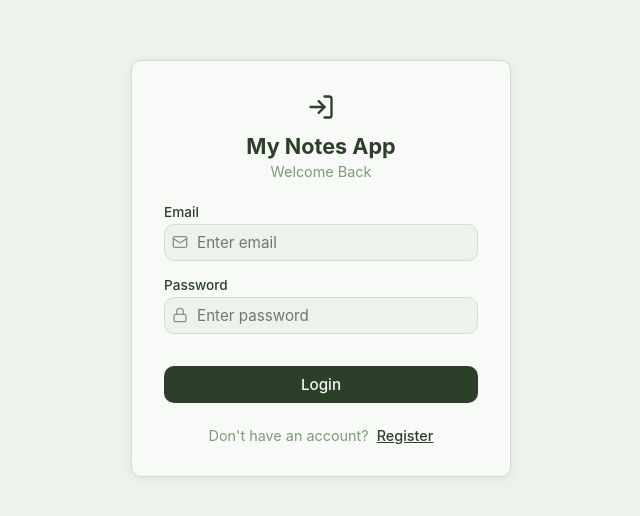
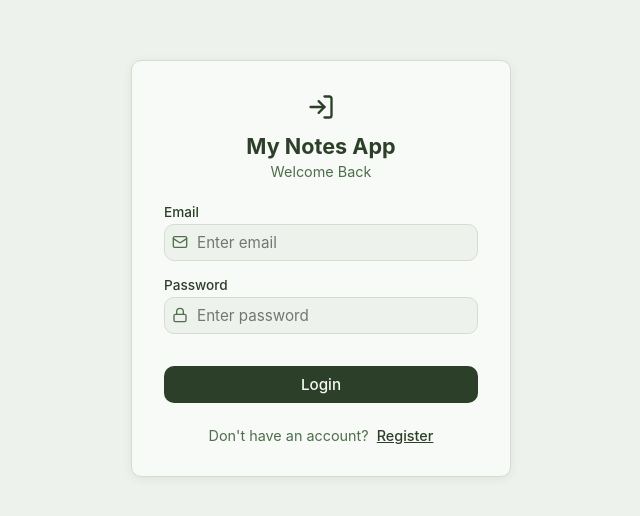
Before and after one commit to abdullah-ahmad-915-nlp/cohort-9-mern-8183-abdullah, a React (Vite) app in the folder frontend/: page /login in a window 1280 px wide. Shown: the part 132-648 px from the top of the page, without its empty margins (319-959 px from the left). Built offline with nearby package versions, Linux system fonts and the light colour scheme; no server answers; what tiptap-extension-resize-image would draw is missing.

Commit message:
Fixed style issue raised by CodeRabbit

```diff
--- a/frontend/src/index.css
+++ b/frontend/src/index.css
@@ -2,7 +2,7 @@
   --color-bg: #EEF2ED;
   --color-surface: #F7FAF6;
   --color-text: #2C3F28;
-  --color-text-muted: #7E9B79;
+  --color-text-muted: #4F6E4B;
   --color-accent: #2C3F28;
   --color-accent-hover: #182213;
   --color-accent-light: #DCE8DF;
```
Also changed, not shown: frontend/src/components/RichTextEditor.jsx (+0 -13 lines).
